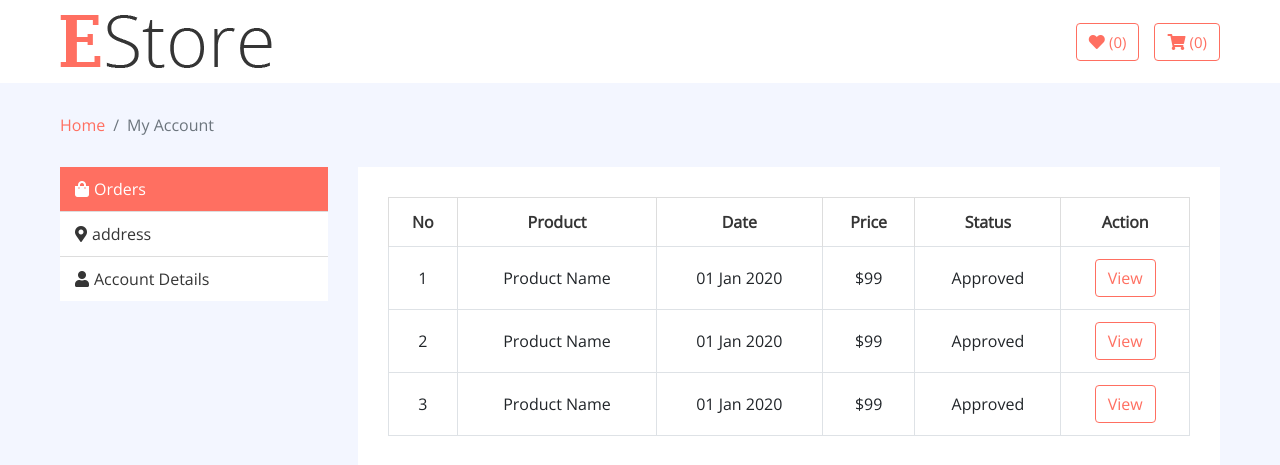
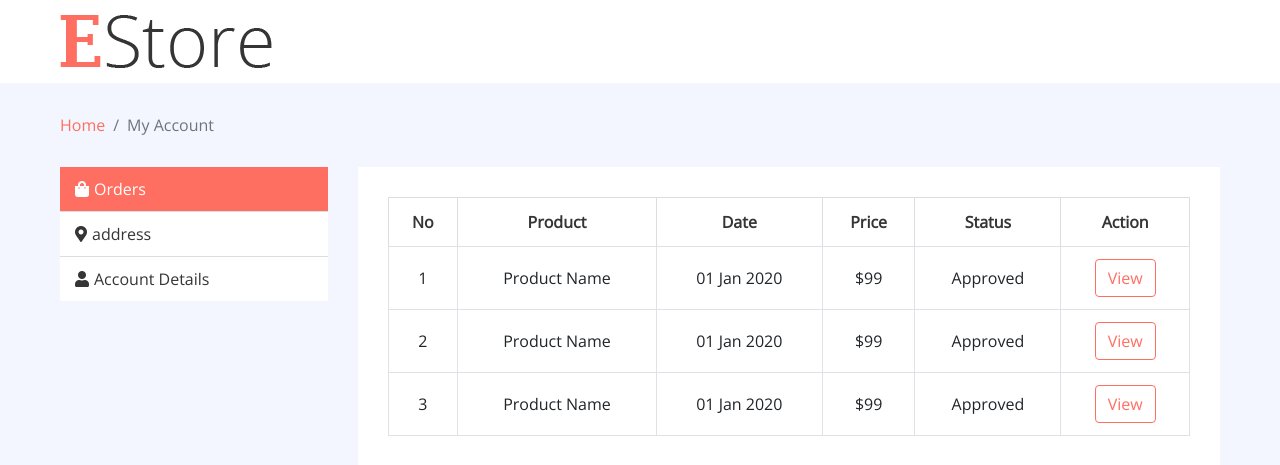
Before and after one commit to jaydesai2304/E-Store, a Django app: template Estore/fashion/templates/my-account.html in a window 1280 px wide. Shown: the part 37-502 px from the top of the page. Run offline with Django 3.2, Linux system fonts and the light colour scheme; the template is opened without the code that fills it, so the values that code supplies are empty; some libraries are stand-ins or nearby versions.

Commit message:
Update in profile page

```diff
--- a/Estore/fashion/templates/my-account.html
+++ b/Estore/fashion/templates/my-account.html
@@ -17,18 +17,6 @@
                         </div>
                     </div>
                     <div class="col-md-6">
-                    </div>
-                    <div class="col-md-3">
-                        <div class="user">
-                            <a href="wishlist.html" class="btn wishlist">
-                                <i class="fa fa-heart"></i>
-                                <span>(0)</span>
-                            </a>
-                            <a href="cart.html" class="btn cart">
-                                <i class="fa fa-shopping-cart"></i>
-                                <span>(0)</span>
-                            </a>
-                        </div>
                     </div>
                 </div>
             </div>
```
